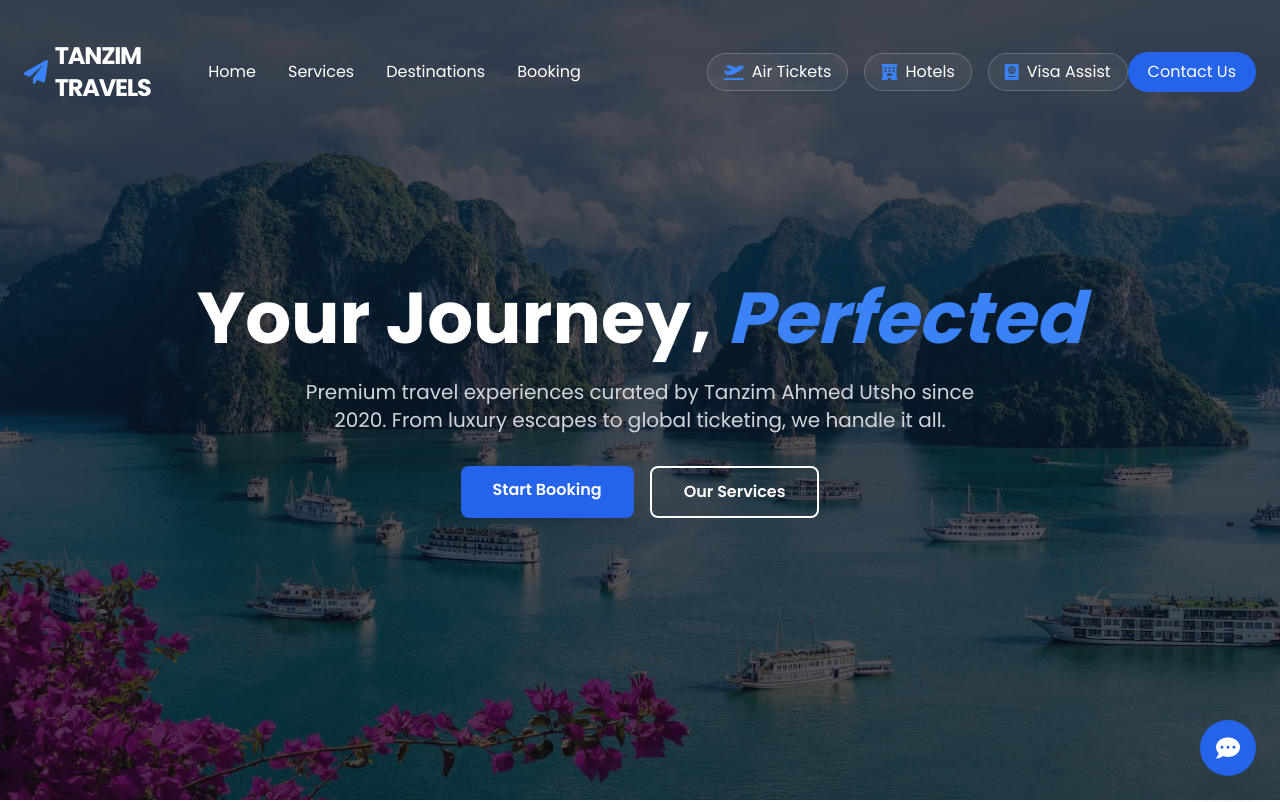
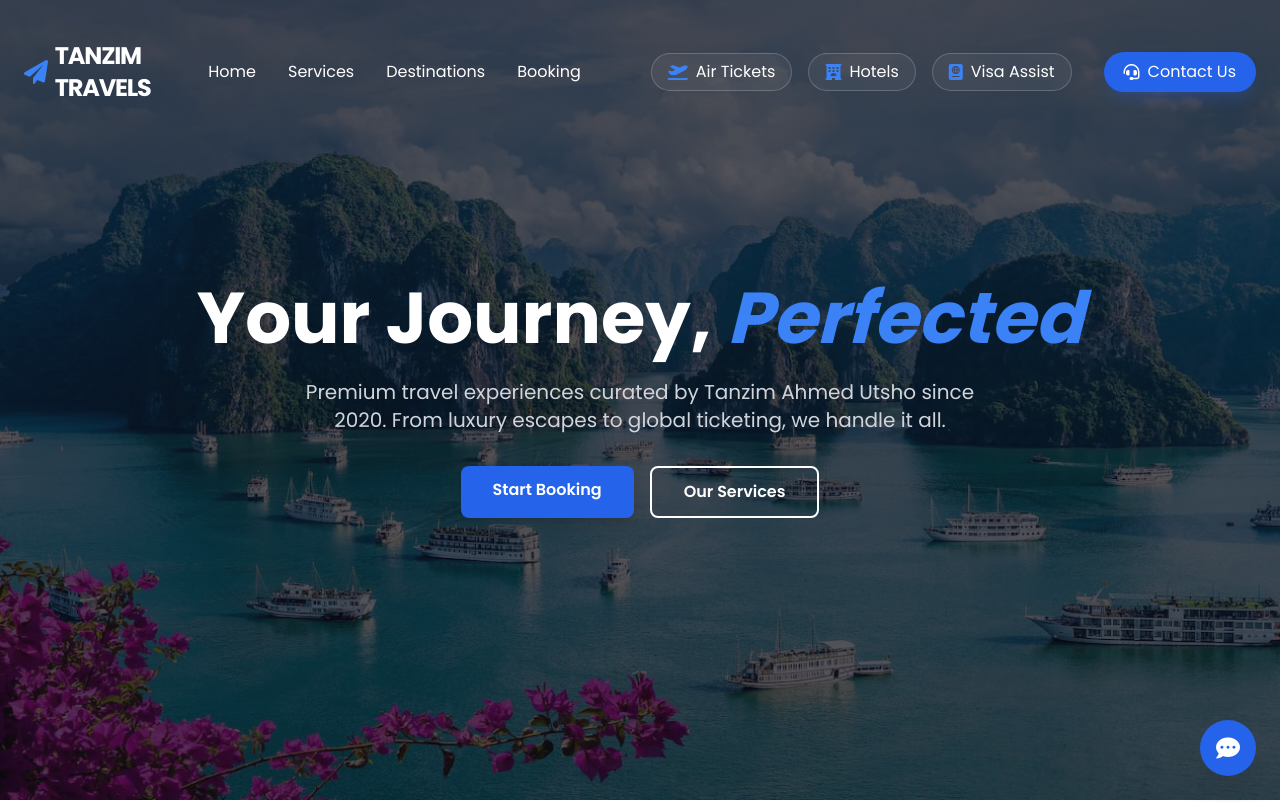
Before and after one commit to tanzimAhmedUtsho/Travel-Agency, a plain HTML site: page index.html in a window 1280 px wide. Shown: the top 802 px of the page. Drawn offline with nearby package versions, Linux system fonts and the light colour scheme.

Commit message:
contact us button update

```diff
--- a/index.html
+++ b/index.html
@@ -79,7 +79,7 @@
           <!-- User Profile and Contact Us Button -->
           <div
             id="userProfile"
-            class="hidden flex items-center gap-2 bg-white/10 px-4 py-2 rounded-full border border-white/20"
+            class="hidden flex items-center gap-2 ml-8 bg-white/10 px-4 py-2 rounded-full border border-white/20"
           >
             <i class="fas fa-user-circle text-blue-400"></i>
             <span id="userNameDisplay" class="text-sm"></span>
@@ -93,9 +93,11 @@
           <a
             href="contact.html"
             id="contactBtn"
-            class="px-5 py-2 bg-blue-600 text-white rounded-full hover:bg-blue-700 transition"
-            >Contact Us</a
+            class="flex items-center gap-2 ml-8 px-5 py-2 bg-blue-600 text-white rounded-full hover:bg-blue-700 transition shadow-lg shadow-blue-600/20"
           >
+            <i class="fas fa-headset"></i>
+            Contact Us
+          </a>
         </div>
       </div>
     </nav>
```
